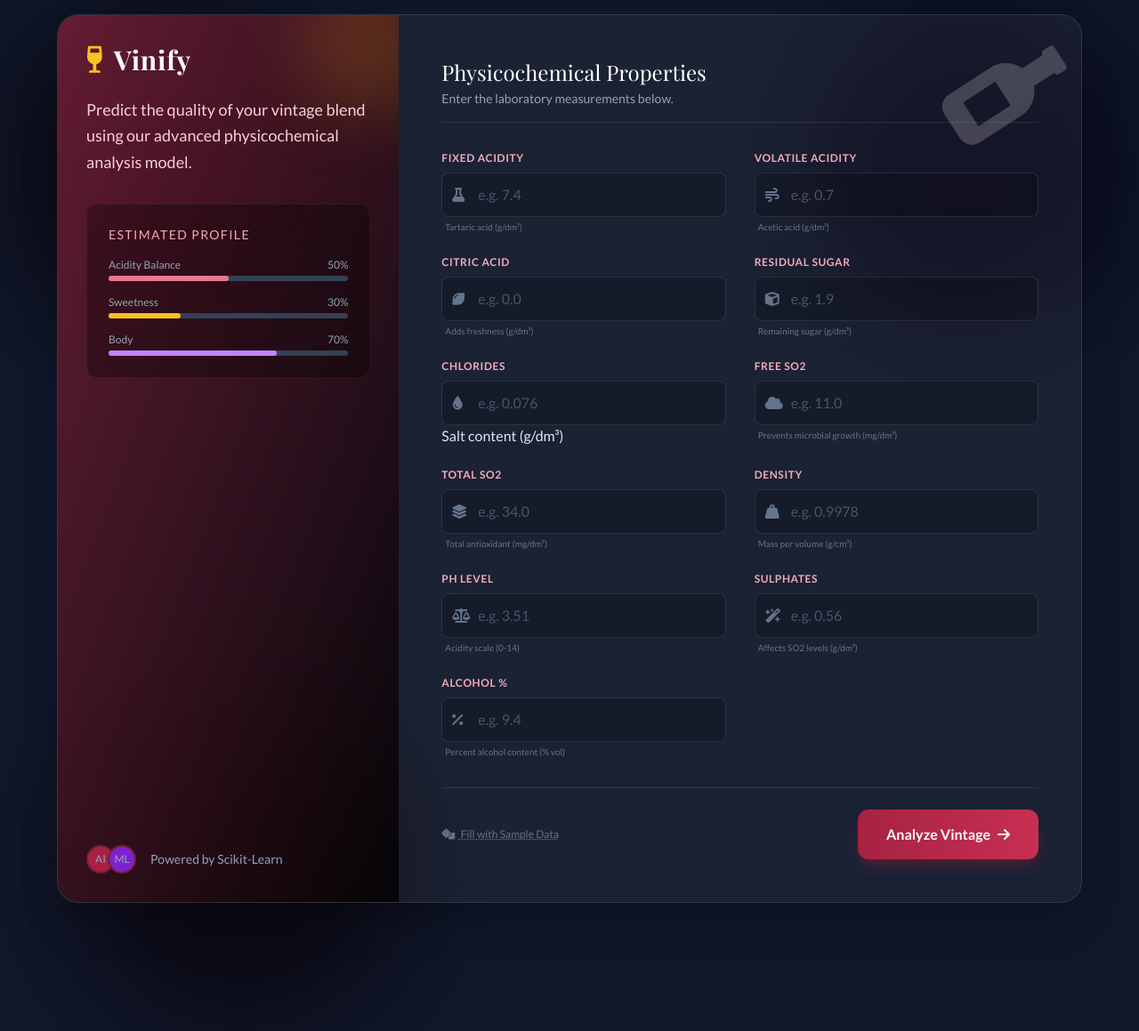
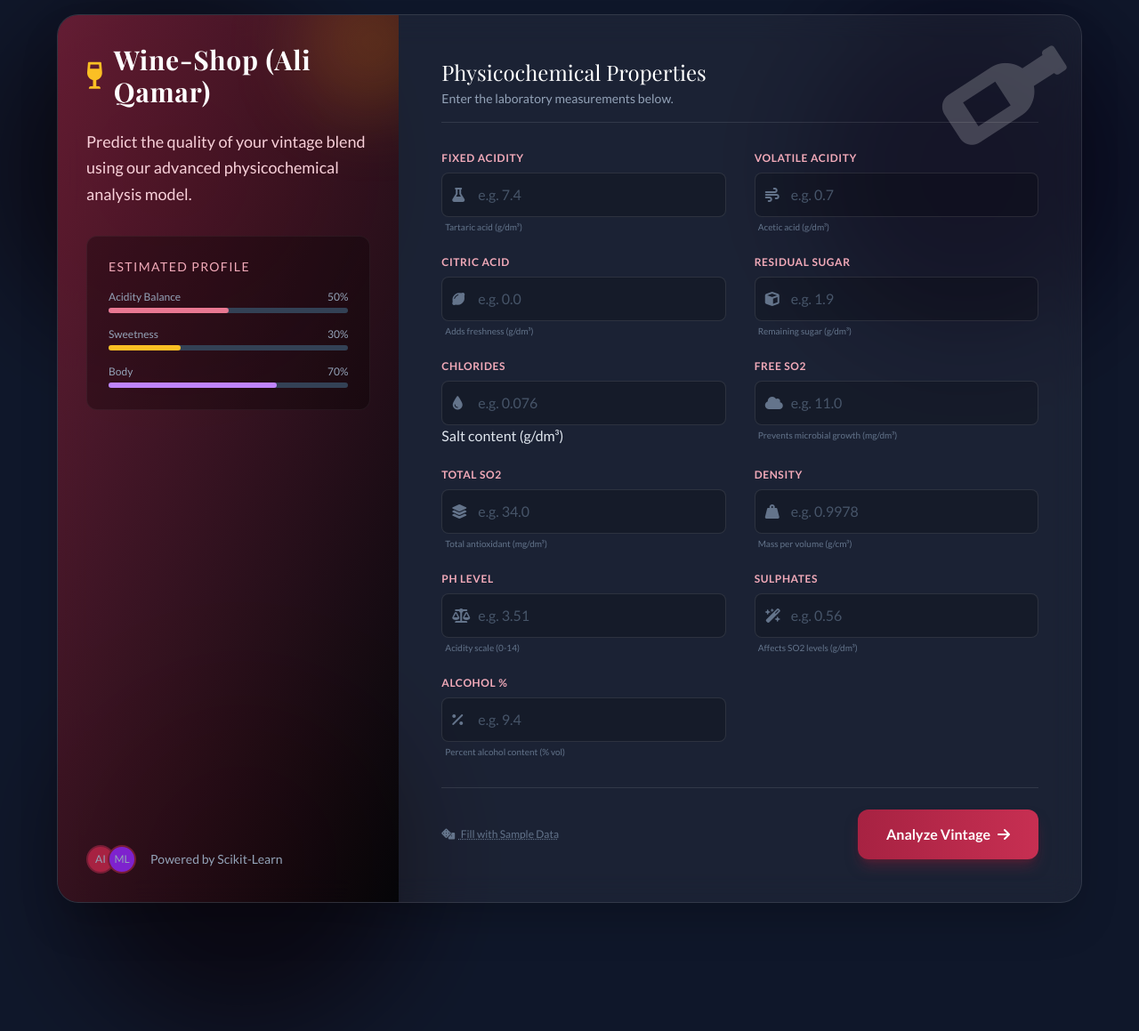
Before and after one commit to ALIKHAN4/project1, a Python web app: template templates/index.html in a window 1280 px wide. Shown: the whole page at 89% size. Run offline with Jinja, Linux system fonts and the light colour scheme; the template is opened without the code that fills it, so the values that code supplies are empty; some libraries are stand-ins or nearby versions.

Commit message:
Updated App Name

```diff
--- a/templates/index.html
+++ b/templates/index.html
@@ -126,7 +126,7 @@
             <div class="z-10">
                 <div class="flex items-center gap-3 mb-6">
                     <i class="fa-solid fa-wine-glass text-3xl text-gold-400"></i>
-                    <h1 class="text-3xl font-serif font-bold text-white tracking-wide">Vinify</h1>
+                    <h1 class="text-3xl font-serif font-bold text-white tracking-wide">Wine-Shop (Ali Qamar)</h1>
                 </div>
                 <p class="text-wine-200 text-lg leading-relaxed mb-8">
                     Predict the quality of your vintage blend using our advanced physicochemical analysis model.
```
Also changed, not shown: 1 other file.
